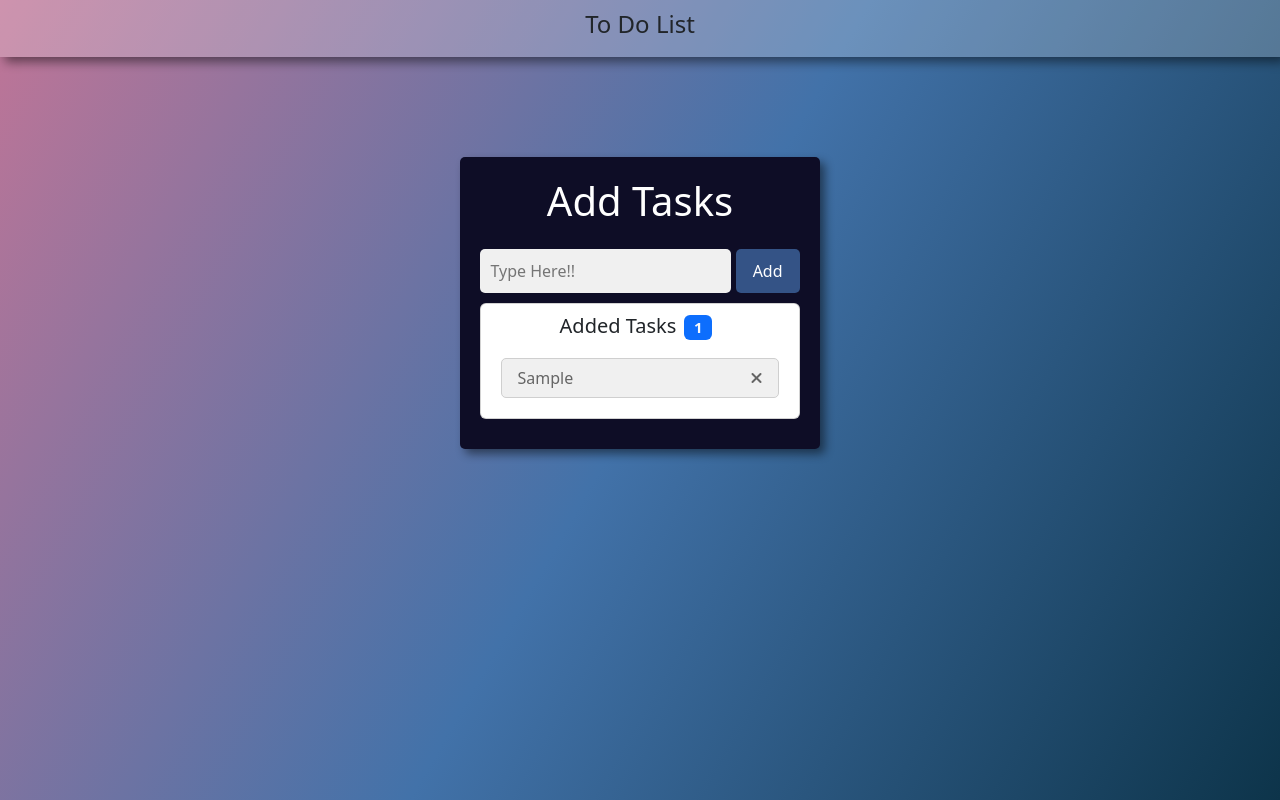
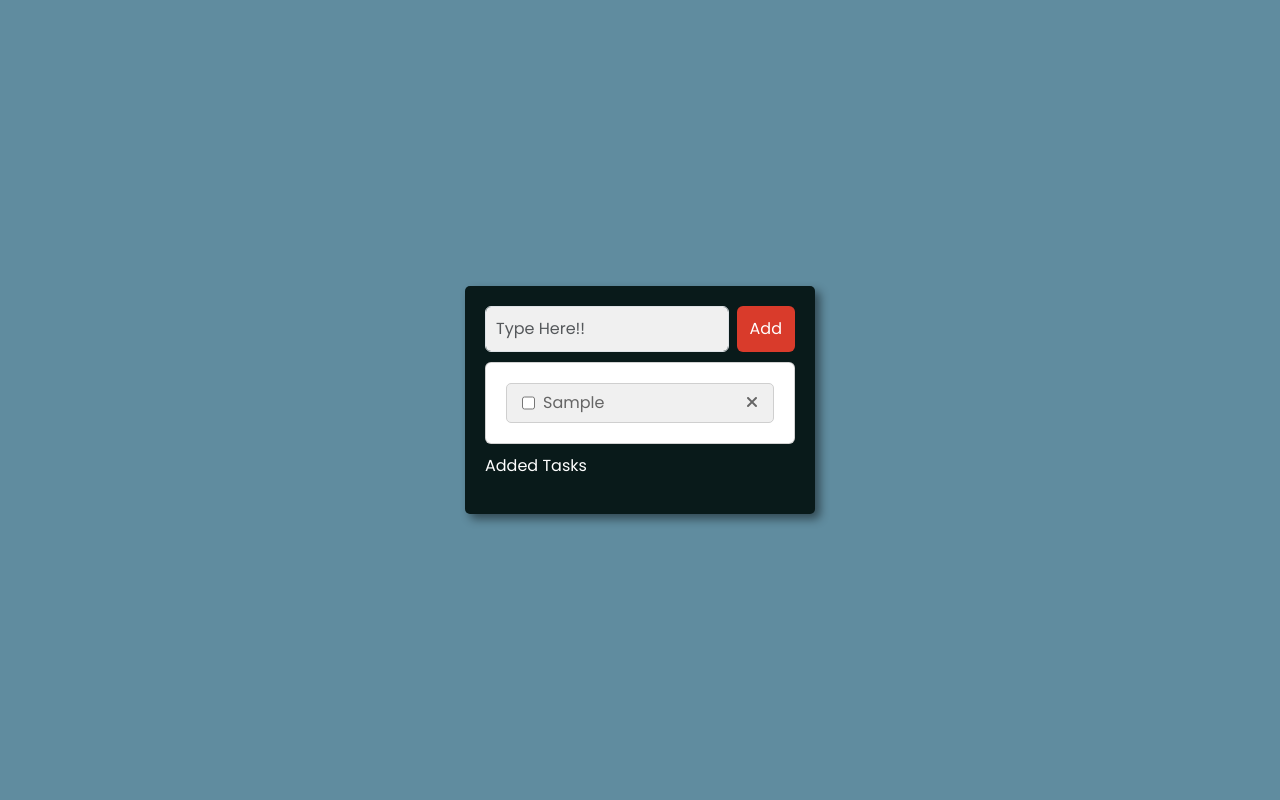
Before and after one commit to Deepan-Ragavan/Add-To-List, a plain HTML site: page index.html in a window 1280 px wide. Both pictures are taken after typing "Sample" into the empty fields and a click on the button "Add". Drawn offline with nearby package versions, Linux system fonts and the light colour scheme.

Commit message:
altered code due to bug

```diff
--- a/assets/css/style.css
+++ b/assets/css/style.css
@@ -1,3 +1,5 @@
+  @import url('https://fonts.googleapis.com/css2?family=Poppins:wght@400;500;600;700&display=swap');
+
 * {
     padding: 0;
     margin: 0;
@@ -6,7 +8,11 @@
 
 body {
     min-height: 100vh;
-    background-image: linear-gradient(120deg, #c07597, #4272a9, #0d344a);
+    background-color: #608c9f;
+    font-family: 'Poppins', sans-serif;
+    display: flex;
+    align-items: center;
+    justify-content: center;
 }
 
 header {
@@ -21,30 +27,24 @@ header {
 
 
 .mainContainer {
-    margin: 100px auto;
-    background-color: #0e0d26;
+    margin: 25px;
+    background-color:  #091a1a;
     color: #fff;
-    width: max-content;
+    width: 100%;
+    max-width: 350px;
     padding: 20px;
     border-radius: 5px;
     box-shadow: 5px 5px 10px #00000079;
 }
 
-.mainContainer>button {
-    background-color: #345386;
-    padding: 10px 17px;
-    font-weight: 500;
-    border-radius: 5px;
-    border: none;
+.mainContainer .input-box button {
+    background-color: #d93b2b;
     color: #fff;
 }
 
 input {
-    padding: 10px;
-    outline: none;
-    border: none;
-    border-radius: 5px;
-    background-color: rgb(240, 240, 240);
+    padding: 10px !important;
+    background-color: rgb(240, 240, 240) !important;
 }
 
 .card {
@@ -71,3 +71,8 @@ input {
     text-transform: capitalize;
     color: rgb(101, 101, 101);
 }
+
+.checked{
+    text-decoration: line-through;
+    color: rgb(150, 150, 150);
+}
--- a/assets/js/script.js
+++ b/assets/js/script.js
@@ -1,99 +1,73 @@
-let card = document.getElementById("card")
-let inputEl = document.getElementById("textInput");
-let listContainer = document.getElementById("listOutput")
-let badge = document.getElementById("badge")
-card.hidden = true
+let input = document.getElementById("textInput");
+let listContainer = document.getElementById("listOutput");
+let addBtn = document.getElementById('addBtn');
+let tasks = JSON.parse(localStorage.getItem('all-tasks') || '[]');
 
-
-document.addEventListener('DOMContentLoaded', () => {
-    //fetch Local Storage
-    const taskStorage = [...JSON.parse(localStorage.getItem('tasks'))]
-
-    taskStorage.forEach(key => {
-
-        var list = document.createElement("div")
-        listContainer.appendChild(list)
-        let listItem = document.createElement("li")
-        list.append(listItem)
-        listItem.textContent = key.task
-
-        let btnDiv = document.createElement("div")
-        list.append(btnDiv)
-        let closeBtn = document.createElement("button")
-        closeBtn.innerHTML = '<i class="fa-solid fa-xmark"></i>'
-        btnDiv.append(closeBtn)
-
-        closeBtn.addEventListener('click', removeTask)
-    })
-
-    refreshUI()
-})
-
-let addList = () => {
-
+let showTask = () => {
     let pattern = /^[\w]/g;
-    if (pattern.test(inputEl.value) != true) {
+    if (pattern.test(input.value) != true) {
         alert("Enter a valid name")
         return false
     }
-
-    let list = document.createElement("div")
-    listContainer.appendChild(list)
-    let listItem = document.createElement("li")
-    list.append(listItem)
-    listItem.textContent = inputEl.value
-
-    let btnDiv = document.createElement("div")
-    list.append(btnDiv)
-    let closeBtn = document.createElement("button")
-    closeBtn.innerHTML = '<i class="fa-solid fa-xmark"></i>'
-    btnDiv.append(closeBtn)
-
-    // local storage
-
-    localStorage.setItem('tasks',
-        JSON.stringify([
-            ...JSON.parse(localStorage.getItem('tasks') || '[]'),
-            { task: inputEl.value }
-        ])
-    )
-
-    inputEl.value = ""
-
-
-    //Remove Item
-    closeBtn.addEventListener('click', removeTask)
-
-    refreshUI()
+    else {
+        createTasks(input.value);
+    }
 }
 
-function removeTask(e) {
-    let existingList = e.target.parentNode.parentNode.parentNode
-    existingList.remove()
+addBtn.addEventListener('click', () => {
+    showTask()
+})
 
-    let taskStorage = [...JSON.parse(localStorage.getItem('tasks'))]
-    taskStorage.forEach(key => {
-        if (key.task === existingList.innerText) {
-            taskStorage.splice(taskStorage.indexOf(key), 1)
-        }
-    })
-
-    localStorage.setItem('tasks', JSON.stringify(taskStorage))
-
-    refreshUI()
-}
-
-
-// keypress Event
-inputEl.addEventListener('keypress', (event) => {
+input.addEventListener('keypress', (event) => {
     if (event.key === 'Enter') {
-        addList()
+        showTask()
     }
 })
 
-function refreshUI() {
-    badge.innerText = listContainer.children.length
-    listContainer.children.length > 0
-        ? ((card.hidden = false))
-        : ((card.hidden = true))
+let createTasks = (userTasks) => {
+    let taskInfo = { task: userTasks, status: 'pending' };
+    tasks.push(taskInfo);
+    localStorage.setItem('all-tasks', JSON.stringify(tasks));
+    input.value = '';
+    addList()
 }
+
+let addList = () => {
+    let li = '';
+    tasks.forEach((todo, id) => {
+        let completed = todo.status == 'completed' ? 'checked' : '';
+        li += `<div>
+        <div class='task task-${id} d-flex'>
+        <input type="checkbox" name="" id="${id}" ${completed} onclick="taskComplete(this)" class='me-2'>
+        <li class=${completed}>${todo.task}</li>
+        </div>
+        <div class='btns'>
+            <button class='dlt-btn' onclick="deleteTask(${id})">
+                <i class="fa-solid fa-xmark"></i>
+            </button>
+        </div>
+    </div>`;
+    });
+
+    listContainer.innerHTML = li || `<img src='https://cdni.iconscout.com/illustration/premium/thumb/empty-state-concept-3428212-2902554.png' class='img-fluid'>
+        <p class='no-task-message'>No tasks here yet</p>`;
+}
+
+let taskComplete = (elem) => {
+    if (elem.checked) {
+        elem.nextElementSibling.classList.add('checked');
+        tasks[elem.id].status = 'completed';
+    } else {
+        elem.nextElementSibling.classList.remove('checked');
+        tasks[elem.id].status = 'pending';
+    }
+    localStorage.setItem("all-tasks", JSON.stringify(tasks));
+}
+
+let deleteTask = (deleteId) => {
+    tasks.splice(deleteId, 1);
+    localStorage.setItem("all-tasks", JSON.stringify(tasks));
+    addList();
+}
+
+addList();
--- a/index.html
+++ b/index.html
@@ -17,24 +17,20 @@
 </head>
 
 <body>
-    <header>
-        <h4>To Do List</h4>
-    </header>
 
     <main class="mainContainer">
+        <div class="input-box d-flex">
+            <input type="text" class="form-control me-2" placeholder="Type Here!!" id="textInput">
+            <button class="btn" id="addBtn">Add</button>
+        </div>
 
-        <h1 class="text-center mb-4">Add Tasks</h1>
+        <div class="card list-container" id="listOutput">
 
-        <input type="text" placeholder="Type Here!!" id="textInput">
-        <button id="addBtn" onclick="addList()">Add</button>
-
-        <div class="card" id="card">
-
-            <h5 class="text-center">Added Tasks<span class="badge text-bg-primary text-light mx-2" id="badge"></span>
-            </h5>
-
-            <div class="list-container" id="listOutput">
-            </div>
+        </div>
+        <div>
+            <p>
+                Added Tasks<span class="badge text-bg-primary text-light mx-2" id="badge"></span>
+            </p>
         </div>
 
     </main>
```
